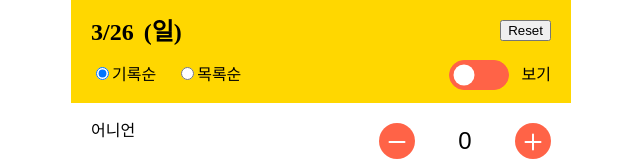
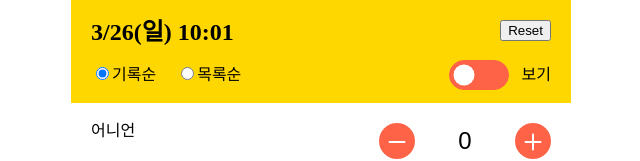
Before and after one commit to rigood/bread-stock, a React (Create React App) app: page / in a window 1280 px wide. Shown: the top 161 px of the page, without its empty margins (319-959 px from the left). Built offline with nearby package versions, Linux system fonts and the light colour scheme.

Commit message:
시간 추가 및 컴포넌트 분리

```diff
--- a/src/App.js
+++ b/src/App.js
@@ -3,6 +3,7 @@ import styled from "styled-components";
 import GlobalStyle from "./GloablStyle";
 import { BREAD_LIST } from "./breadList";
 import BreadItem from "./BreadItem";
+import Clock from "./Clock";
 
 function App() {
   const [order, setOrder] = useState("write");
@@ -24,21 +25,13 @@ function App() {
     window.location.reload();
   };
 
-  const dateNow = new Date();
-  const date = dateNow.toLocaleDateString("en-US").slice(0, -5);
-  const day =
-    "(" + dateNow.toLocaleDateString("ko-KR", { weekday: "short" }) + ")";
-
   return (
     <>
       <GlobalStyle />
 
       <Layout>
         <Header>
-          <Dates>
-            <span>{date}</span>
-            <span>{day}</span>
-          </Dates>
+          <Clock />
           <Sort>
             <div>
               <input
@@ -147,14 +140,6 @@ const Mode = styled.label`
   }
 `;
 
-const Dates = styled.div`
-  font-size: 24px;
-  font-weight: bold;
-  span:first-child {
-    margin-right: 10px;
-  }
-`;
-
 const Sort = styled.div`
   display: flex;
   column-gap: 20px;
--- /dev/null
+++ b/src/Clock.jsx
@@ -0,0 +1,34 @@
+import { useEffect, useState } from "react";
+import styled from "styled-components";
+
+function Clock() {
+  const [clock, setClock] = useState("");
+
+  useEffect(() => {
+    const Timer = setInterval(() => {
+      let now = new Date();
+
+      const date = now.toLocaleDateString("en-US").slice(0, -5);
+      const day =
+        "(" + now.toLocaleDateString("ko-KR", { weekday: "short" }) + ")";
+
+      const hours = now.getHours();
+      const minutes = String(now.getMinutes()).padStart(2, "0");
+
+      setClock(date + day + " " + hours + ":" + minutes);
+    }, 1000);
+
+    return () => {
+      clearInterval(Timer);
+    };
+  }, []);
+
+  return <Wrapper>{clock}</Wrapper>;
+}
+
+export default Clock;
+
+const Wrapper = styled.div`
+  font-size: 24px;
+  font-weight: bold;
+`;
```
